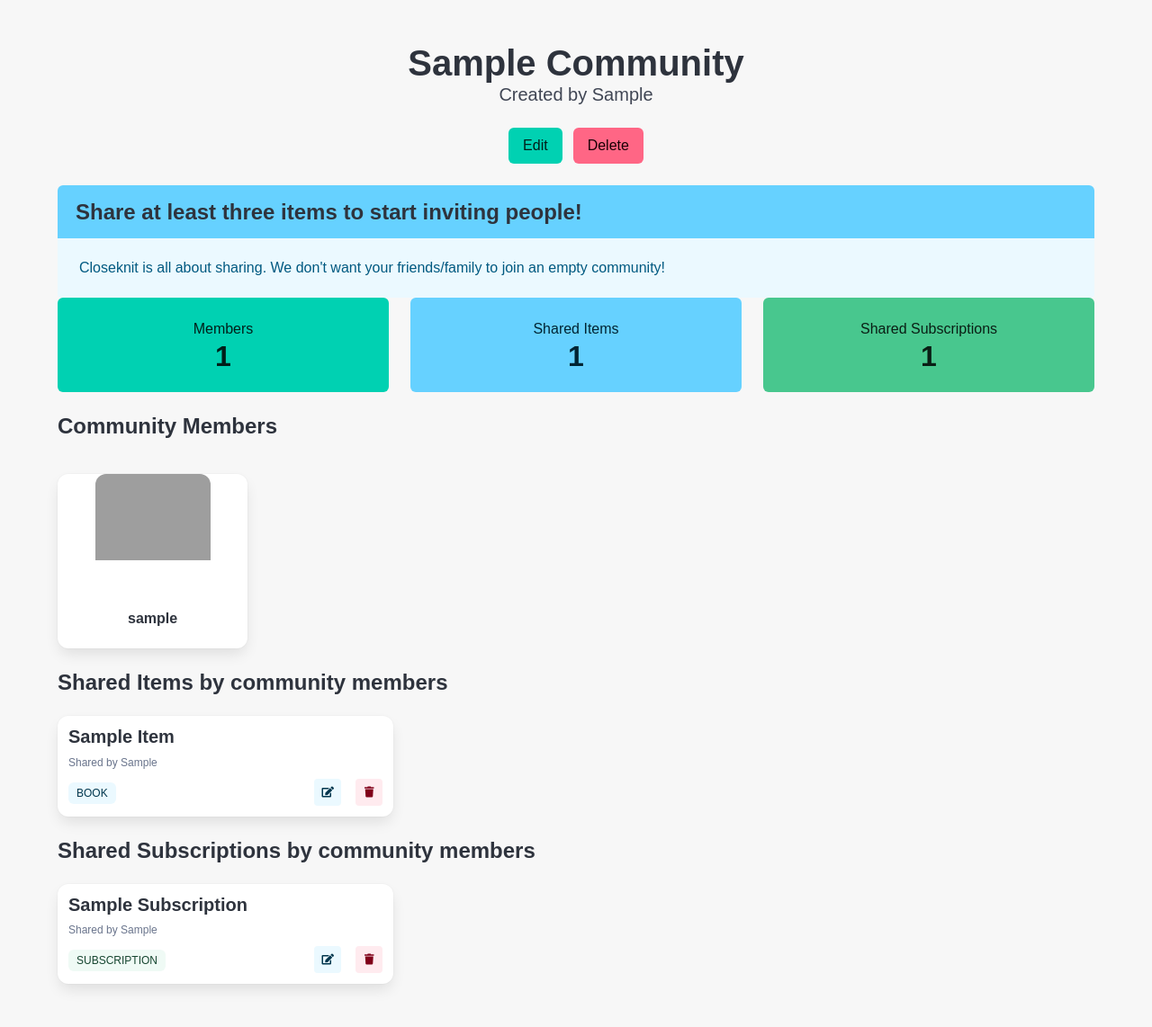
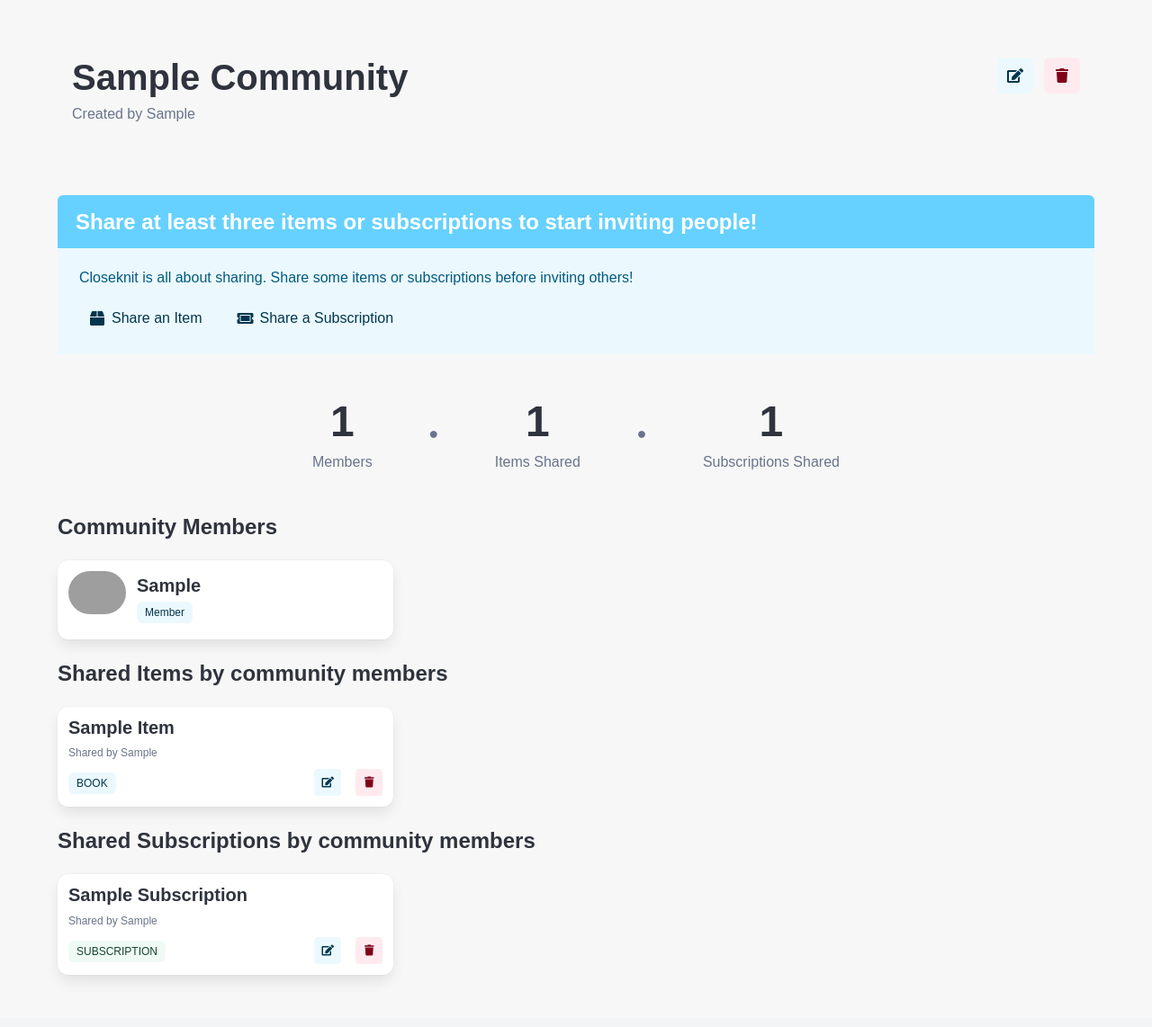
Before and after one commit to musadiqpeerzada/closeknit, a Django app: page /communities/1 in a window 1280 px wide. Shown: the part 58-1200 px from the top of the page at 90% size. After the commit the page ends 1147 px from the top, so only its background shows below. Run offline with Django 5.2, Linux system fonts and the light colour scheme; a user stored in the database is signed in; tables that the repository leaves empty hold one stand-in row (values such as "Sample post"); some libraries are stand-ins or nearby versions; some web fonts are replaced; grey boxes are pictures that could not be loaded.

Commit message:
initial commit

```diff
--- a/backend/templates/backend/community/detail.html
+++ b/backend/templates/backend/community/detail.html
@@ -3,32 +3,49 @@
 {% block content %}
     <section class="section">
         <div class="container">
-            <h1 class="title is-2 has-text-centered">{{ community_name|title }}</h1>
-            <p class="subtitle has-text-centered">Created by {{ created_by|title }}</p>
-
+            <div class="p-4">
+                <div class="is-flex is-justify-content-space-between is-align-items-start mb-6">
+                    <div>
+                        <h1 class="title is-2 mb-2">{{ community_name|title }}</h1>
+                        <p class="subtitle is-6 has-text-grey">Created by {{ created_by|title }}</p>
+                    </div>
                     {% if community_owner == user %}
-                <div class="buttons is-centered">
-                    <a href="{% url 'community_update' pk %}" class="button is-primary">
-                        <span>Edit</span>
+                        <div class="buttons">
+                            <a href="{% url 'community_update' pk %}" class="button is-info is-light">
+                                <span class="icon">
+                                    <i class="fas fa-edit"></i>
+                                </span>
                             </a>
-                    <a href="{% url 'community_delete' pk %}" class="button is-danger">
-                        <span>Delete</span>
+                            <a href="{% url 'community_delete' pk %}" class="button is-danger is-light">
+                                <span class="icon">
+                                    <i class="fas fa-trash"></i>
+                                </span>
                             </a>
                         </div>
                     {% endif %}
+                </div>
+            </div>
 
-            {% if shared_items_count < 3 %}
-                <a href="{% url 'item_add' %}">
-                    <article class="message is-info">
+            {% if community_owner == user %}
+                {% if shared_items_count|add:shared_subscriptions_count < 3 %}
+                    <article class="message is-info mt-4">
                         <div class="message-header">
-                            <p class="title is-4">Share at least three items to start inviting people!</p>
+                            <p class="title is-4 has-text-white">Share at least three items or subscriptions to start inviting people!</p>
                         </div>
                         <div class="message-body">
-                            Closeknit is all about sharing.
-                            We don't want your friends/family to join an empty community!
+                            <p>Closeknit is all about sharing. Share some items or subscriptions before inviting others!</p>
+                            <div class="buttons mt-3">
+                                <a href="{% url 'item_add' %}" class="button is-info is-light">
+                                    <span class="icon"><i class="fas fa-box"></i></span>
+                                    <span>Share an Item</span>
+                                </a>
+                                <a href="{% url 'subscription_add' %}" class="button is-info is-light">
+                                    <span class="icon"><i class="fas fa-ticket-alt"></i></span>
+                                    <span>Share a Subscription</span>
+                                </a>
+                            </div>
                         </div>
                     </article>
-                </a>
                 {% else %}
 
                 <section class="py-4">
@@ -38,51 +55,55 @@
                         </div>
                         <div class="control">
                             <button class="button is-primary" onclick="copyInviteLink()">
-                                <span>Copy Invite Link</span>
+                                <span class="icon">
+                                    <i class="fas fa-copy"></i>
+                                </span>
                             </button>
                         </div>
                     </div>
                 </section>
                 {% endif %}
+            {% endif %}
 
-
-
-
-            <div class="columns is-centered has-text-centered">
-                <div class="column">
-                    <div class="notification is-primary">
-                        <p class="heading">Members</p>
-                        <p class="title">{{ member_count }}</p>
+            <div class="mt-6 mb-6">
+                <div class="is-flex is-justify-content-center">
+                    <div class="is-flex is-align-items-center" style="gap: 3rem;">
+                        <div class="has-text-centered">
+                            <p class="title is-1 mb-2">{{ member_count }}</p>
+                            <p class="subtitle is-6 has-text-grey">Members</p>
                         </div>
+                        <div class="is-flex is-align-items-center has-text-grey px-4" style="height: 60px;">
+                            <i class="fas fa-circle" style="font-size: 0.5rem;"></i>
                         </div>
-                <div class="column">
-                    <div class="notification is-info">
-                        <p class="heading">Shared Items</p>
-                        <p class="title">{{ shared_items_count }}</p>
+                        <div class="has-text-centered">
+                            <p class="title is-1 mb-2">{{ shared_items_count }}</p>
+                            <p class="subtitle is-6 has-text-grey">Items Shared</p>
                         </div>
+                        <div class="is-flex is-align-items-center has-text-grey px-4" style="height: 60px;">
+                            <i class="fas fa-circle" style="font-size: 0.5rem;"></i>
                         </div>
-                <div class="column">
-                    <div class="notification is-success">
-                        <p class="heading">Shared Subscriptions</p>
-                        <p class="title">{{ shared_subscriptions_count }}</p>
+                        <div class="has-text-centered">
+                            <p class="title is-1 mb-2">{{ shared_subscriptions_count }}</p>
+                            <p class="subtitle is-6 has-text-grey">Subscriptions Shared</p>
+                        </div>
                     </div>
                 </div>
             </div>
 
             <div class="content">
                 <h2 class="title is-4">Community Members</h2>
-                <div class="columns is-multiline is-mobile">
+                <div class="columns is-multiline is-variable is-2">
                     {% for member in members %}
-                        <div class="column is-one-quarter-tablet is-half-mobile is-one-fifth-desktop">
-                            <div class="card">
-                                <div class="card-image">
-                                    <figure class="image is-128x128 mx-auto mt-4">
-                                        <img src="{{ member.profile_picture }}"
-                                             alt="{{ member.username }}">
+                        <div class="column is-one-third">
+                            <div class="box p-3 has-background-white">
+                                <div class="is-flex is-align-items-center">
+                                    <figure class="image is-64x64 mr-3">
+                                        <img class="is-rounded" src="{{ member.profile_picture }}" alt="{{ member.username }}">
                                     </figure>
+                                    <div>
+                                        <h3 class="title is-5 mb-1">{{ member.username | title }}</h3>
+                                        <span class="tag is-info is-light">Member</span>
                                     </div>
-                                <div class="card-content has-text-centered">
-                                    <p class="title is-6">{{ member.username }}</p>
                                 </div>
                             </div>
                         </div>
```
Lines whose indentation alone changed are shown as unchanged.
